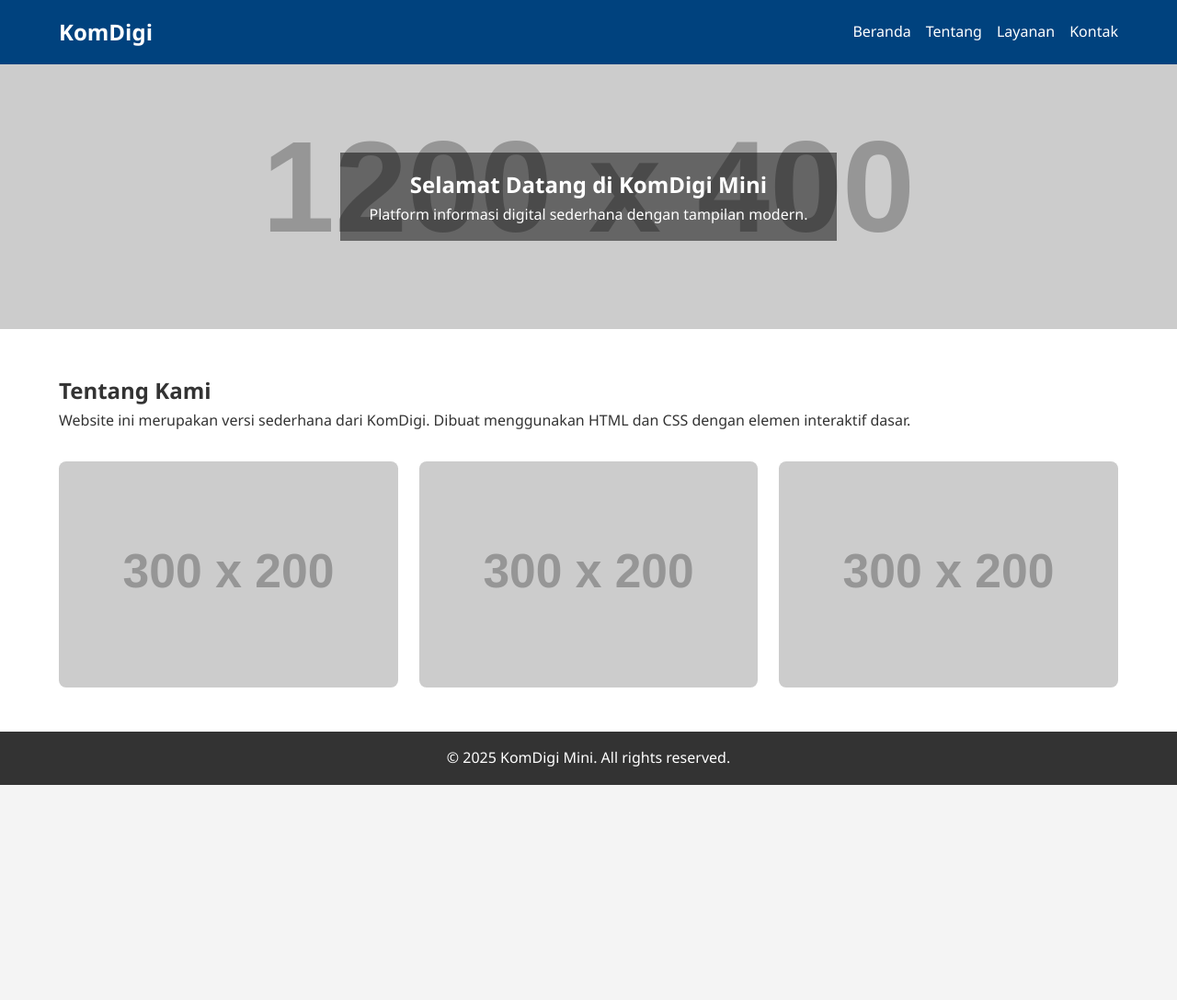
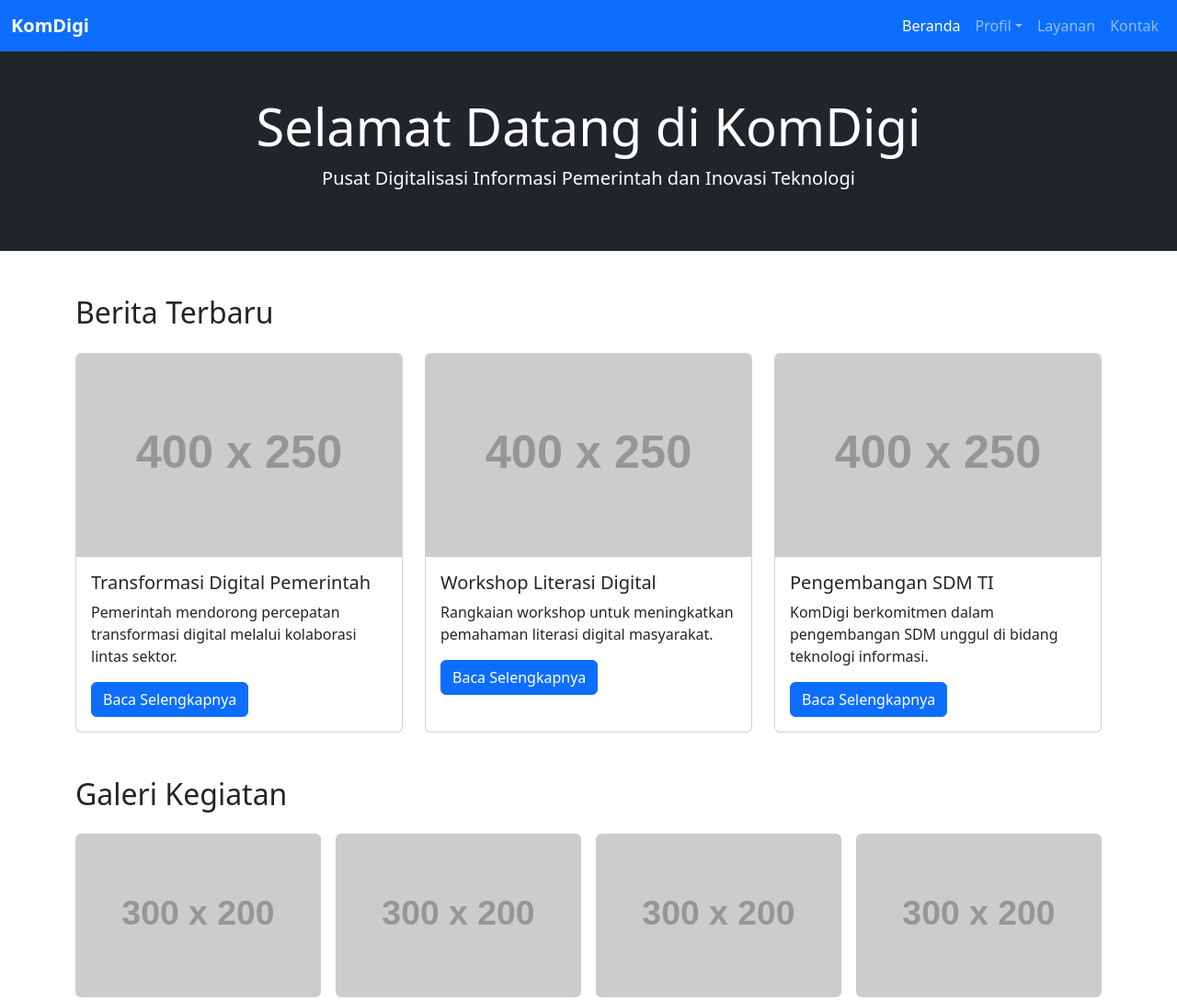
Before and after one commit to 4T28/komdigi.id, a plain HTML site: page index.html in a window 1280 px wide. Shown: the top 1088 px of the page at 92% size. Before the commit the page ends 854 px from the top, so only its background shows below. Drawn offline with nearby package versions, Linux system fonts and the light colour scheme; placeholder pictures from the web are drawn by us.

Commit message:
Add files via upload

```diff
--- a/index.html
+++ b/index.html
@@ -2,49 +2,112 @@
 <!DOCTYPE html>
 <html lang="id">
 <head>
-  <meta charset="UTF-8" />
-  <meta name="viewport" content="width=device-width, initial-scale=1.0"/>
-  <title>KomDigi Mini</title>
-  <link rel="stylesheet" href="style.css" />
+  <meta charset="UTF-8">
+  <meta name="viewport" content="width=device-width, initial-scale=1">
+  <title>KomDigi Expert</title>
+  <link href="https://cdn.jsdelivr.net/npm/bootstrap@5.3.2/dist/css/bootstrap.min.css" rel="stylesheet">
+  <link rel="stylesheet" href="style.css">
 </head>
 <body>
-  <header>
-    <div class="container">
-      <h1 class="logo">KomDigi</h1>
-      <nav>
-        <ul class="nav-links">
-          <li><a href="#">Beranda</a></li>
-          <li><a href="#">Tentang</a></li>
-          <li><a href="#">Layanan</a></li>
-          <li><a href="#">Kontak</a></li>
+  <!-- Header dan Navigasi -->
+  <header class="navbar navbar-expand-lg navbar-dark bg-primary sticky-top">
+    <div class="container-fluid">
+      <a class="navbar-brand fw-bold" href="#">KomDigi</a>
+      <button class="navbar-toggler" type="button" data-bs-toggle="collapse" data-bs-target="#navbarNav">
+        <span class="navbar-toggler-icon"></span>
+      </button>
+      <div class="collapse navbar-collapse" id="navbarNav">
+        <ul class="navbar-nav ms-auto">
+          <li class="nav-item"><a class="nav-link active" href="#">Beranda</a></li>
+          <li class="nav-item dropdown">
+            <a class="nav-link dropdown-toggle" href="#" role="button" data-bs-toggle="dropdown">Profil</a>
+            <ul class="dropdown-menu">
+              <li><a class="dropdown-item" href="#">Tentang Kami</a></li>
+              <li><a class="dropdown-item" href="#">Visi & Misi</a></li>
+            </ul>
+          </li>
+          <li class="nav-item"><a class="nav-link" href="#">Layanan</a></li>
+          <li class="nav-item"><a class="nav-link" href="#">Kontak</a></li>
         </ul>
-      </nav>
+      </div>
     </div>
   </header>
 
-  <section class="hero">
-    <div class="hero-text">
-      <h2>Selamat Datang di KomDigi Mini</h2>
-      <p>Platform informasi digital sederhana dengan tampilan modern.</p>
+  <!-- Hero Section -->
+  <section class="bg-dark text-white text-center p-5">
+    <div class="container">
+      <h1 class="display-4">Selamat Datang di KomDigi</h1>
+      <p class="lead">Pusat Digitalisasi Informasi Pemerintah dan Inovasi Teknologi</p>
     </div>
   </section>
 
-  <section class="content">
+  <!-- Konten Utama -->
+  <main class="container my-5">
+    <!-- Berita -->
+    <section>
+      <h2 class="mb-4">Berita Terbaru</h2>
+      <div class="row g-4">
+        <div class="col-md-4">
+          <div class="card h-100">
+            <img src="https://via.placeholder.com/400x250" class="card-img-top" alt="Berita 1">
+            <div class="card-body">
+              <h5 class="card-title">Transformasi Digital Pemerintah</h5>
+              <p class="card-text">Pemerintah mendorong percepatan transformasi digital melalui kolaborasi lintas sektor.</p>
+              <a href="#" class="btn btn-primary">Baca Selengkapnya</a>
+            </div>
+          </div>
+        </div>
+        <div class="col-md-4">
+          <div class="card h-100">
+            <img src="https://via.placeholder.com/400x250" class="card-img-top" alt="Berita 2">
+            <div class="card-body">
+              <h5 class="card-title">Workshop Literasi Digital</h5>
+              <p class="card-text">Rangkaian workshop untuk meningkatkan pemahaman literasi digital masyarakat.</p>
+              <a href="#" class="btn btn-primary">Baca Selengkapnya</a>
+            </div>
+          </div>
+        </div>
+        <div class="col-md-4">
+          <div class="card h-100">
+            <img src="https://via.placeholder.com/400x250" class="card-img-top" alt="Berita 3">
+            <div class="card-body">
+              <h5 class="card-title">Pengembangan SDM TI</h5>
+              <p class="card-text">KomDigi berkomitmen dalam pengembangan SDM unggul di bidang teknologi informasi.</p>
+              <a href="#" class="btn btn-primary">Baca Selengkapnya</a>
+            </div>
+          </div>
+        </div>
+      </div>
+    </section>
+
+    <!-- Galeri -->
+    <section class="my-5">
+      <h2 class="mb-4">Galeri Kegiatan</h2>
+      <div class="row g-3">
+        <div class="col-6 col-md-3">
+          <img src="https://via.placeholder.com/300x200" class="img-fluid rounded" alt="Galeri 1">
+        </div>
+        <div class="col-6 col-md-3">
+          <img src="https://via.placeholder.com/300x200" class="img-fluid rounded" alt="Galeri 2">
+        </div>
+        <div class="col-6 col-md-3">
+          <img src="https://via.placeholder.com/300x200" class="img-fluid rounded" alt="Galeri 3">
+        </div>
+        <div class="col-6 col-md-3">
+          <img src="https://via.placeholder.com/300x200" class="img-fluid rounded" alt="Galeri 4">
+        </div>
+      </div>
+    </section>
+  </main>
+
+  <!-- Footer -->
+  <footer class="bg-primary text-white text-center py-4">
     <div class="container">
-      <h2>Tentang Kami</h2>
-      <p>Website ini merupakan versi sederhana dari KomDigi. Dibuat menggunakan HTML dan CSS dengan elemen interaktif dasar.</p>
-      <div class="gallery">
-        <img src="https://via.placeholder.com/300x200" alt="Gambar 1">
-        <img src="https://via.placeholder.com/300x200" alt="Gambar 2">
-        <img src="https://via.placeholder.com/300x200" alt="Gambar 3">
-      </div>
-    </div>
-  </section>
-
-  <footer>
-    <div class="container">
-      <p>&copy; 2025 KomDigi Mini. All rights reserved.</p>
+      <p class="mb-1">&copy; 2025 KomDigi. All rights reserved.</p>
+      <small>Jl. Digitalisasi No. 123, Jakarta - Indonesia</small>
     </div>
   </footer>
+
+  <script src="https://cdn.jsdelivr.net/npm/bootstrap@5.3.2/dist/js/bootstrap.bundle.min.js"></script>
 </body>
 </html>
--- a/style.css
+++ b/style.css
@@ -1,84 +1,9 @@
 
-* {
-  margin: 0;
-  padding: 0;
-  box-sizing: border-box;
+body {
+  scroll-behavior: smooth;
 }
 
-body {
-  font-family: 'Segoe UI', sans-serif;
-  line-height: 1.6;
-  background-color: #f4f4f4;
-  color: #333;
+.hero-img {
+  background-size: cover;
+  background-position: center;
 }
-
-.container {
-  width: 90%;
-  max-width: 1200px;
-  margin: auto;
-}
-
-header {
-  background-color: #00427e;
-  color: #fff;
-  padding: 1rem 0;
-}
-
-.logo {
-  font-size: 1.5rem;
-  font-weight: bold;
-}
-
-header .container {
-  display: flex;
-  justify-content: space-between;
-  align-items: center;
-}
-
-.nav-links {
-  list-style: none;
-  display: flex;
-  gap: 1rem;
-}
-
-.nav-links a {
-  color: #fff;
-  text-decoration: none;
-  font-weight: 500;
-}
-
-.hero {
-  background: url('https://via.placeholder.com/1200x400') no-repeat center center/cover;
-  padding: 6rem 0;
-  color: white;
-  text-align: center;
-}
-
-.hero-text {
-  background-color: rgba(0, 0, 0, 0.5);
-  display: inline-block;
-  padding: 1rem 2rem;
-}
-
-.content {
-  padding: 3rem 0;
-  background-color: white;
-}
-
-.gallery {
-  display: flex;
-  justify-content: space-between;
-  margin-top: 2rem;
-}
-
-.gallery img {
-  width: 32%;
-  border-radius: 8px;
-}
-
-footer {
-  background-color: #333;
-  color: #fff;
-  padding: 1rem 0;
-  text-align: center;
-}
```
